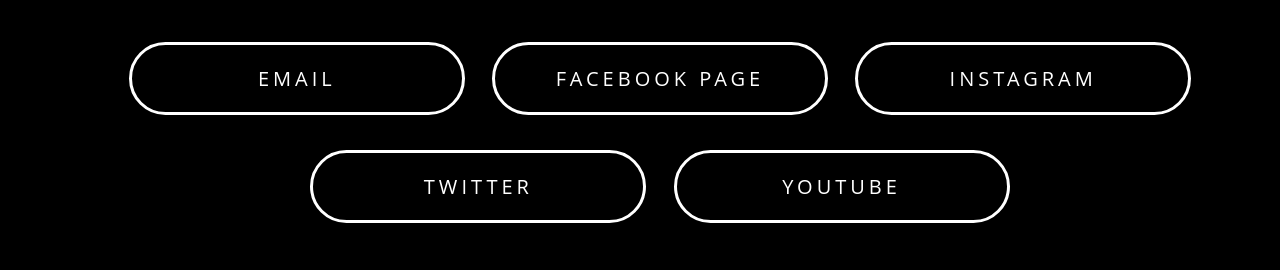
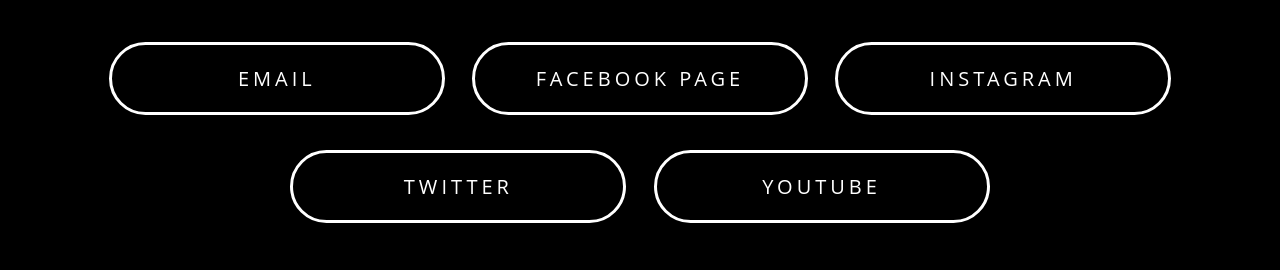
Before and after one commit to theteddynee/theteddynee.github.io, a plain HTML site: page index.html in a window 1280 px wide. Shown: the part 316-586 px from the top of the page. Drawn offline with Linux system fonts and the light colour scheme.

Commit message:
Update styles.css

```diff
--- a/styles.css
+++ b/styles.css
@@ -72,14 +72,14 @@ a:hover {
 
 ul.socila {
     text-align: center;
-    pading: 0px
+    padding: 0px
 }
 
 ul.socila li {
     list-style: none;
     display: inline-block;
     margin: 10px;
-
+    padding: 0px
 }
 
 a:hover.facebook {
```
